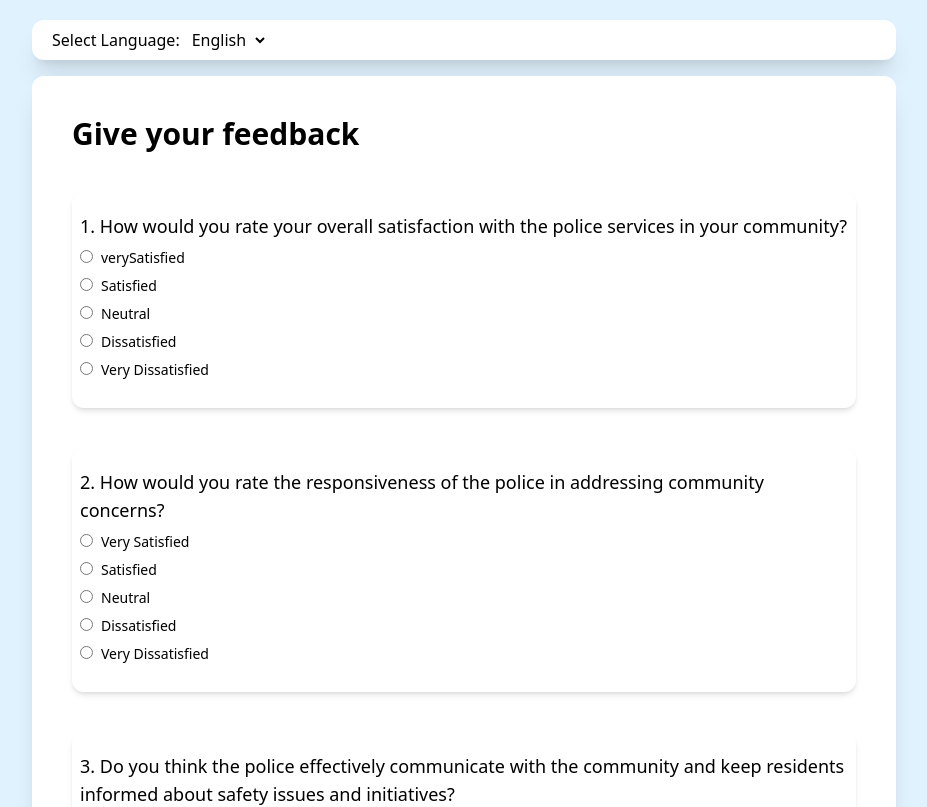
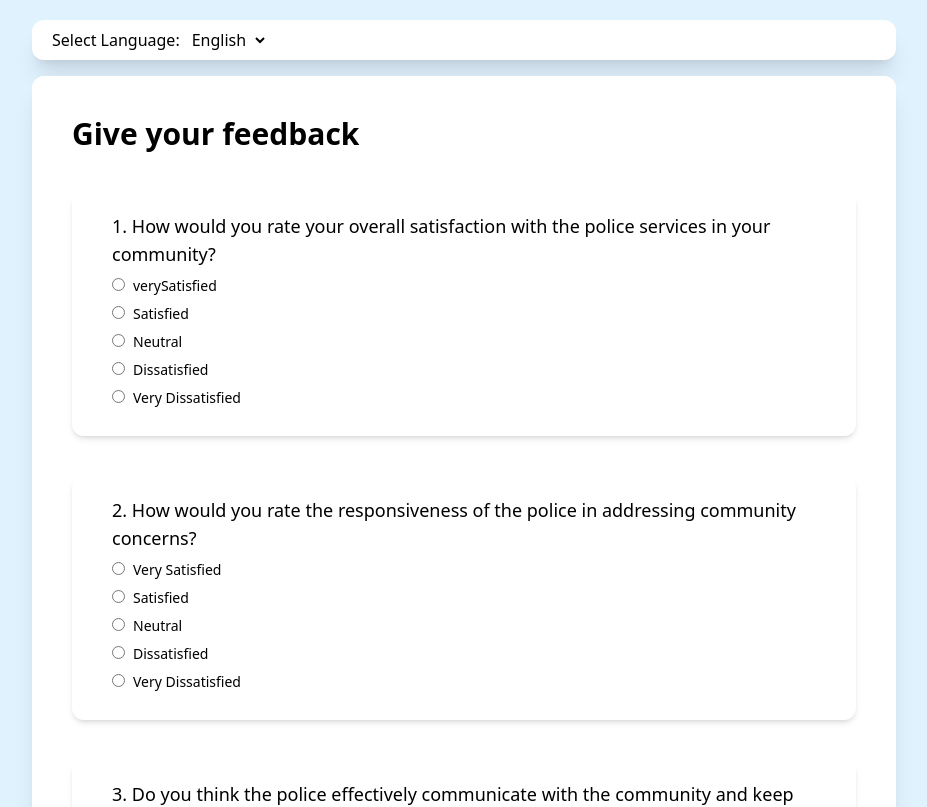
Before and after one commit to TechNodes2-0/Police-QR-Code-Feedback-System-2023, a React (Vite) app in the folder client/: page /feedback in a window 1280 px wide. Shown: the top 807 px of the page, without its empty margins (176-1103 px from the left). Built offline with nearby package versions, Linux system fonts and the light colour scheme; no server answers.

Commit message:
updated form

```diff
--- a/client/src/components/core/Form/FeedbackForm.jsx
+++ b/client/src/components/core/Form/FeedbackForm.jsx
@@ -190,7 +190,6 @@ const questions = {
       ],
     },
   ],
-  // Add more questions and options as needed
 };
 
 export default function FeedbackForm() {
@@ -296,7 +295,7 @@ export default function FeedbackForm() {
               .slice(currentQuestionIndex, currentQuestionIndex + 3)
               .map((q) => (
                 <div
-                  className="my-10 py-5 border-0 p-2 rounded-xl  shadow-md hover:shadow-xl"
+                  className="my-10 py-5 border-0 max-sm:px-2 px-10  rounded-xl  shadow-md hover:shadow-xl"
                   key={q.key}
                 >
                   <h2 className="text-md sm:text-lg lg:text-md font-medium mb-2">
```
